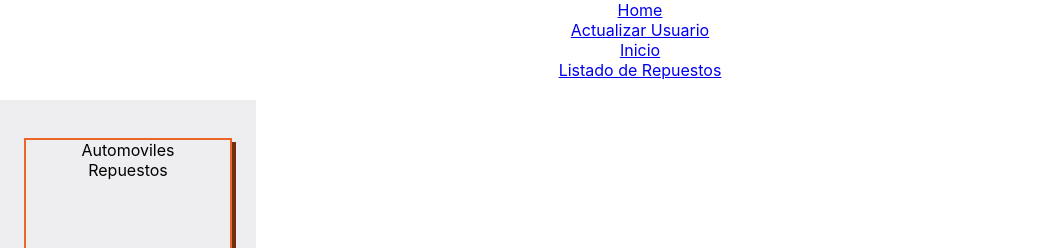
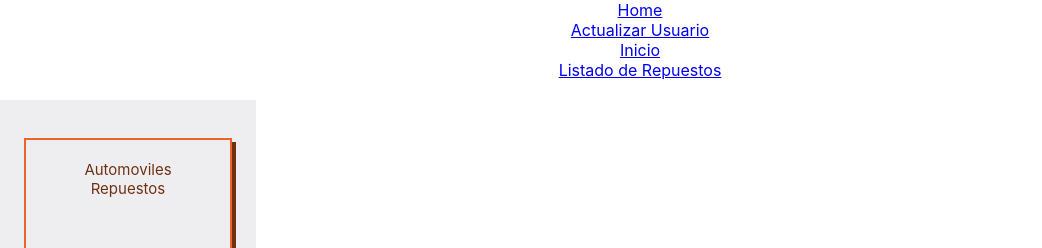
Before and after one commit to bibianabossio/concesionaria, a React (Create React App) app: page /menu in a window 1280 px wide. Shown: the top 248 px of the page, without its empty margins (0-1042 px from the left). Built offline with nearby package versions, Linux system fonts and the light colour scheme; no server answers.

Commit message:
28.9 16.48

```diff
--- a/src/pages/Login/Login.css
+++ b/src/pages/Login/Login.css
@@ -44,6 +44,16 @@
     border: 2px solid rgb(235,101,40);
     align-items: center;
     box-shadow:4px 4px rgb(112, 49, 19);
+
+
+}
+.list {
+    color: rgb(112, 49, 19);
+    font-size: 15px;
+    text-align: center;
+    margin: 20px;
+    display: "flex";
+    justify-content: flex-end;
 
 
 }
--- a/src/pages/Login/components/Label/Label.css
+++ b/src/pages/Login/components/Label/Label.css
@@ -11,12 +11,3 @@
     color: rgb(112, 49, 19);
     opacity: 1.2;
 }
-
-.list {
-    color: rgb(112, 49, 19);
-    font-size: 15px;
-    text-align: center;
-    margin: 20px;
-
-
-}
--- a/src/pages/Login/components/Menu/Menu.jsx
+++ b/src/pages/Login/components/Menu/Menu.jsx
@@ -1,22 +1,19 @@
 import React, { Component } from "react";
 import Label from "../Label/Label";
 import "../Label/Label.css";
-import Login from "../../Login";
 import Tabla from "./Repuestos/Tabla";
-
 
 class Menu extends Component {
   render() {
-
     return (
       <>
         <form>
           <br />
           <div className="list-container">
             <div className="list-content">
-            <div>
-              <Label className="list" text="Automoviles" />
-              <Label className="list" text="Repuestos" />
+              <div className="list">
+                <Label text="Automoviles" />
+                <Label text="Repuestos" />
               </div>
             </div>
           </div>
@@ -24,7 +21,6 @@ class Menu extends Component {
         <Tabla />
       </>
     );
-
   }
 }
 
```
Lines whose indentation alone changed are shown as unchanged.
